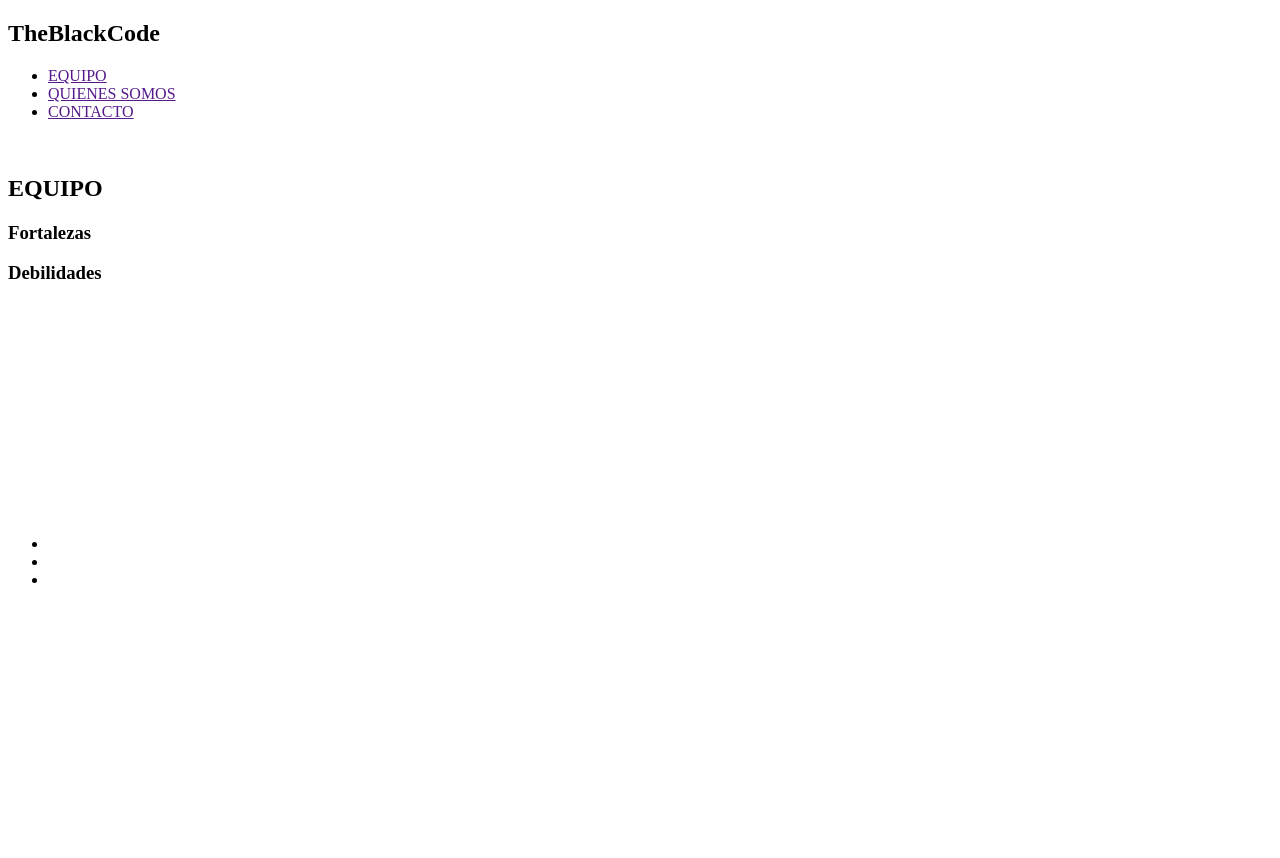
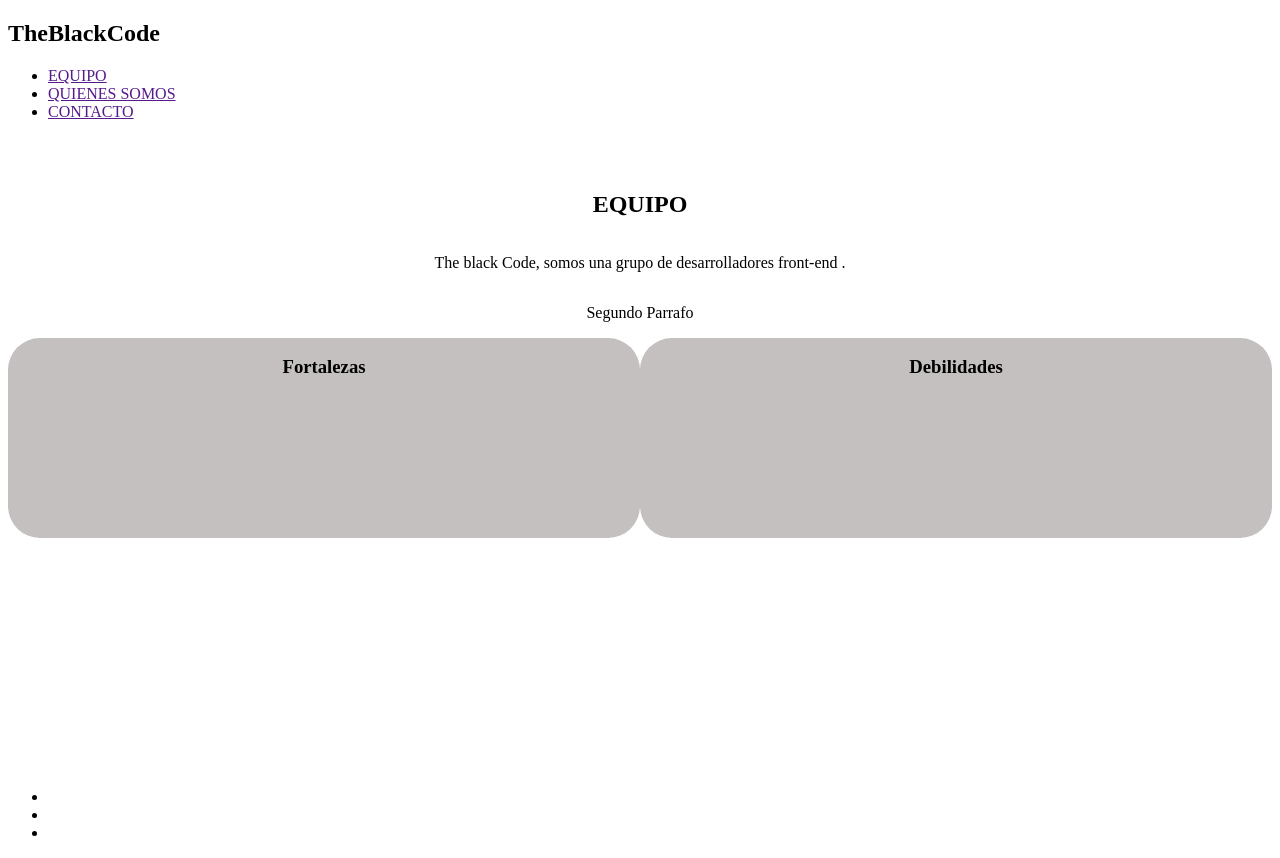
Before and after one commit to AdsonTobon/front2-TheBlackCode, a plain HTML site: page index.html in a window 1280 px wide. Before the commit the page ends 800 px from the top, so only its background shows below. Drawn offline with Linux system fonts and the light colour scheme.

Commit message:
rama de alejandro solamente tiene los cambios basicos en el css

```diff
--- a/css/style.css
+++ b/css/style.css
@@ -0,0 +1,20 @@
+.info_teams{
+    display: flex;
+    flex-flow: column wrap;
+    align-items: center;
+}
+
+.dual{
+    display: flex;
+    flex-flow: row wrap;
+    align-items: center;
+
+}
+
+.info_seg2{
+    width: 50%;
+    height: 200px;
+    text-align: center;
+    background-color: rgb(196, 192, 192);
+    border-radius: 2rem;
+}
--- a/index.html
+++ b/index.html
@@ -31,17 +31,17 @@
 
     <main>
         <section id="section1Main">
-            <div>
+            <div class="info_teams">
                 <h2>EQUIPO</h2>
-                <p></p>
-                <p></p>
+                <p>The black Code, somos una grupo de desarrolladores front-end .</p>
+                <p>Segundo Parrafo</p>
             </div>
-            <div>
-                <div class="Fort-Deb">
+            <div class="dual">
+                <div class="info_seg2">
                     <h3>Fortalezas</h3>
                     <p></p>
                 </div>
-                <div class="Fort-Deb">
+                <div class="info_seg2">
                     <h3>Debilidades</h3>
                     <p></p>
                 </div>
```
